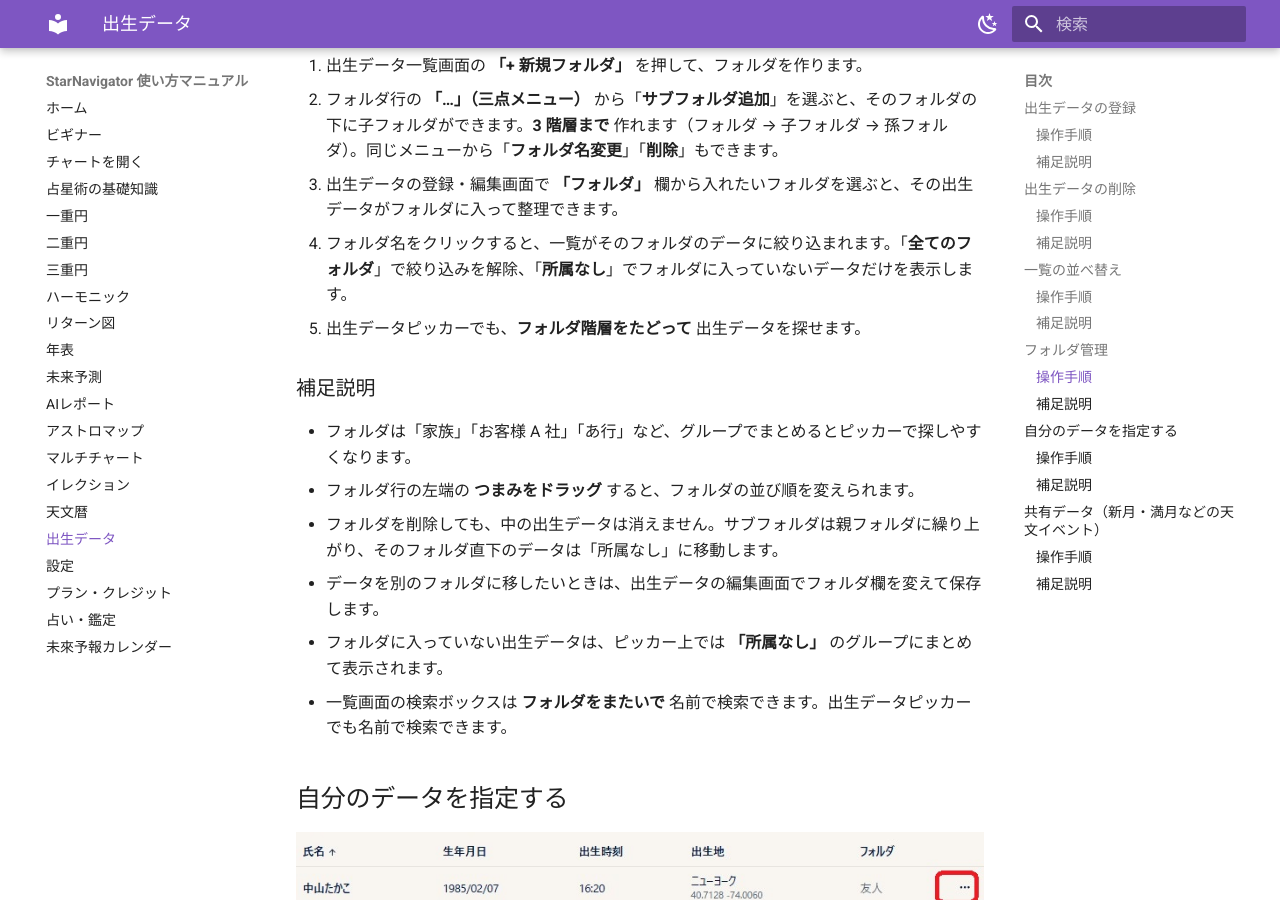
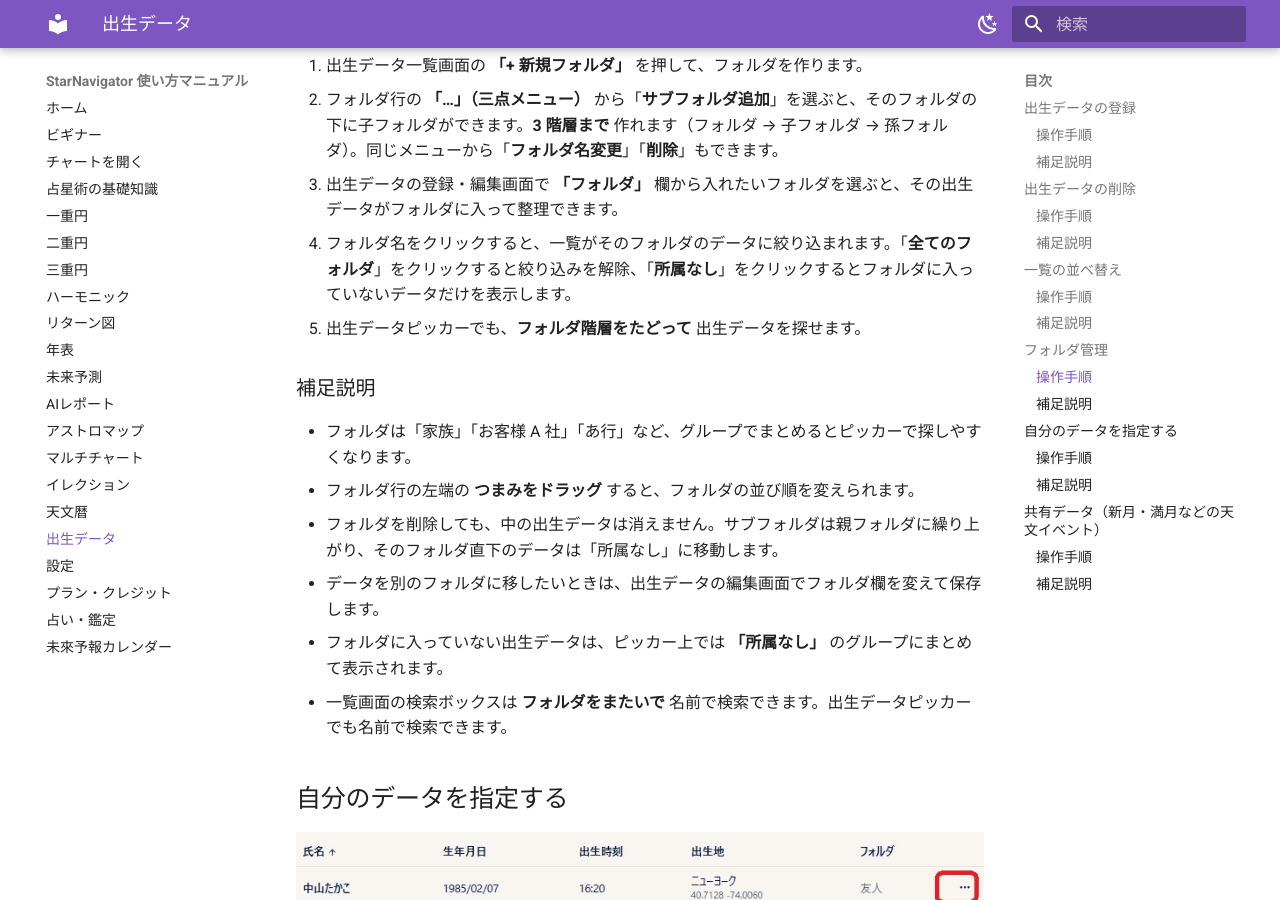
Before and after one commit to KeikoKagawa/starnavi-manual, an MkDocs documentation site: the page built from docs/birth-data.md, in a window 1280 px wide and 900 px high, scrolled down 3911 px. Built offline with MkDocs 1.6.1 and Material for MkDocs 9.7.7, drawn with Linux system fonts in a browser that asks for light colours.

Commit message:
content(出生データ): フォルダ絞り込みの文言を「〜をクリックすると」に修正
Co-Authored-By: Claude Fable 5 <noreply@anthropic.com>

```diff
--- a/docs/birth-data.md
+++ b/docs/birth-data.md
@@ -70,7 +70,7 @@
 1. 出生データ一覧画面の **「+ 新規フォルダ」** を押して、フォルダを作ります。
 2. フォルダ行の **「…」（三点メニュー）** から「**サブフォルダ追加**」を選ぶと、そのフォルダの下に子フォルダができます。**3 階層まで** 作れます（フォルダ → 子フォルダ → 孫フォルダ）。同じメニューから「**フォルダ名変更**」「**削除**」もできます。
 3. 出生データの登録・編集画面で **「フォルダ」** 欄から入れたいフォルダを選ぶと、その出生データがフォルダに入って整理できます。
-4. フォルダ名をクリックすると、一覧がそのフォルダのデータに絞り込まれます。「**全てのフォルダ**」で絞り込みを解除、「**所属なし**」でフォルダに入っていないデータだけを表示します。
+4. フォルダ名をクリックすると、一覧がそのフォルダのデータに絞り込まれます。「**全てのフォルダ**」をクリックすると絞り込みを解除、「**所属なし**」をクリックするとフォルダに入っていないデータだけを表示します。
 5. 出生データピッカーでも、**フォルダ階層をたどって** 出生データを探せます。
 
 ### 補足説明
```
